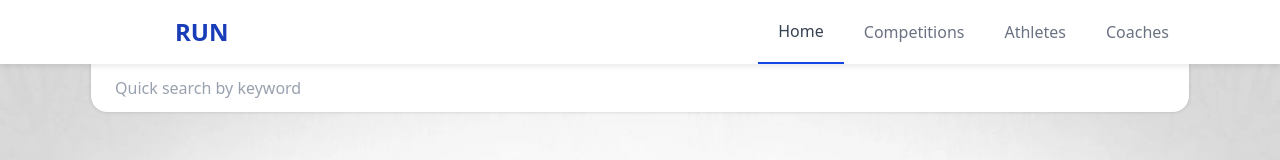
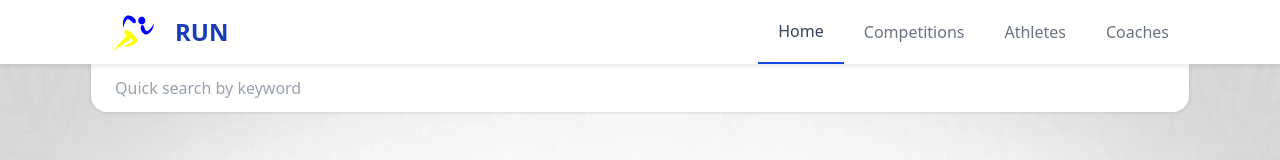
Before and after one commit to spalnique/runner, a React (Vite) app: page / in a window 1280 px wide. Shown: the top 160 px of the page. Built offline with nearby package versions, Linux system fonts and the light colour scheme; no server answers.

Commit message:
fix for sprite.svg

```diff
--- a/src/components/Icon/Icon.tsx
+++ b/src/components/Icon/Icon.tsx
@@ -1,11 +1,13 @@
 import { SVGAttributes } from "react";
+
+import sprite from "../../assets/icons/sprite.svg";
 
 type IconProps = SVGAttributes<SVGSVGElement> & { id: string; size?: number };
 
 const Icon = ({ id, size = 24, ...props }: IconProps) => {
   return (
     <svg width={props.width ?? size} height={props.height ?? size} {...props}>
-      <use href={`../../assets/icons/sprite.svg#${id}`}></use>
+      <use href={`${sprite}#${id}`}></use>
     </svg>
   );
 };
```
